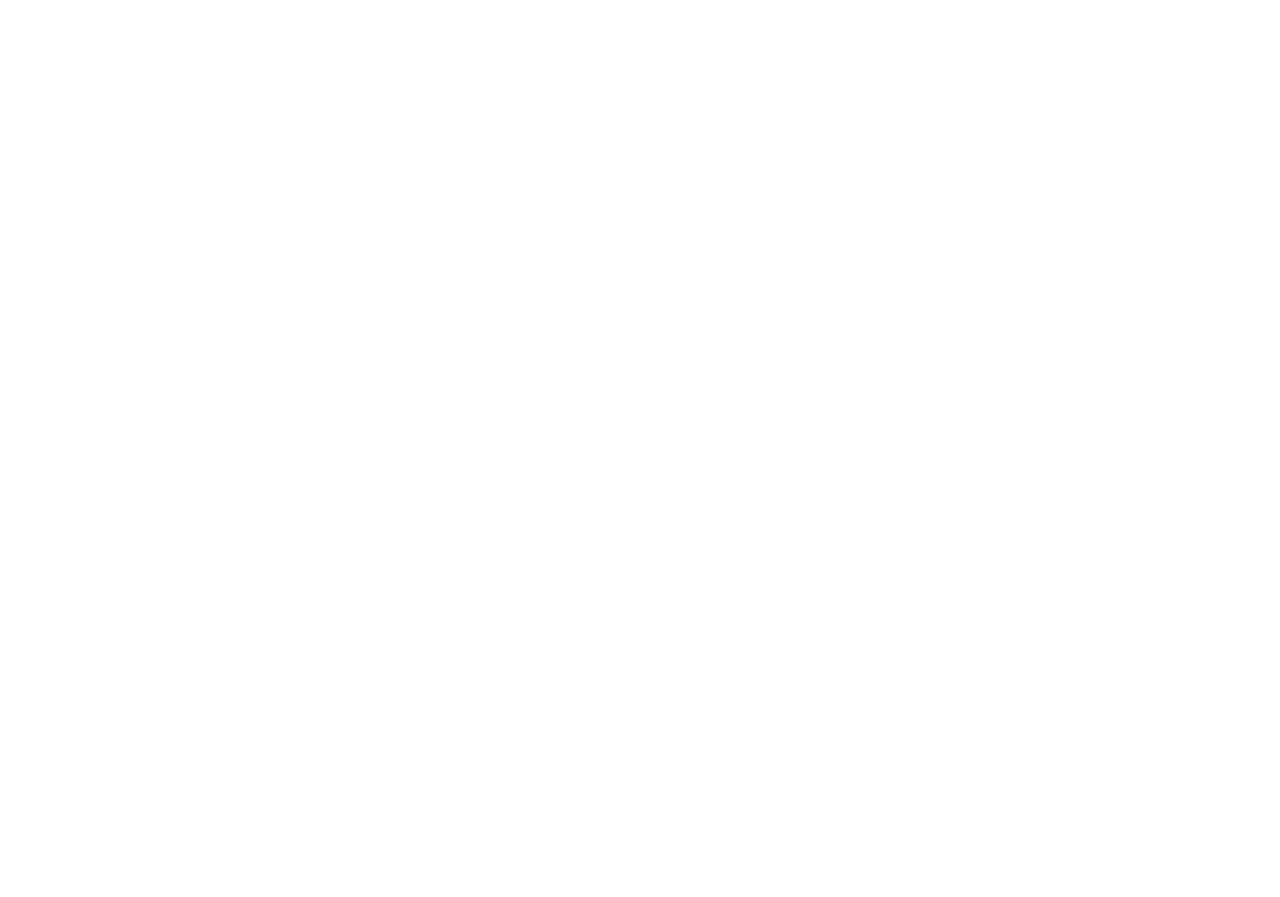
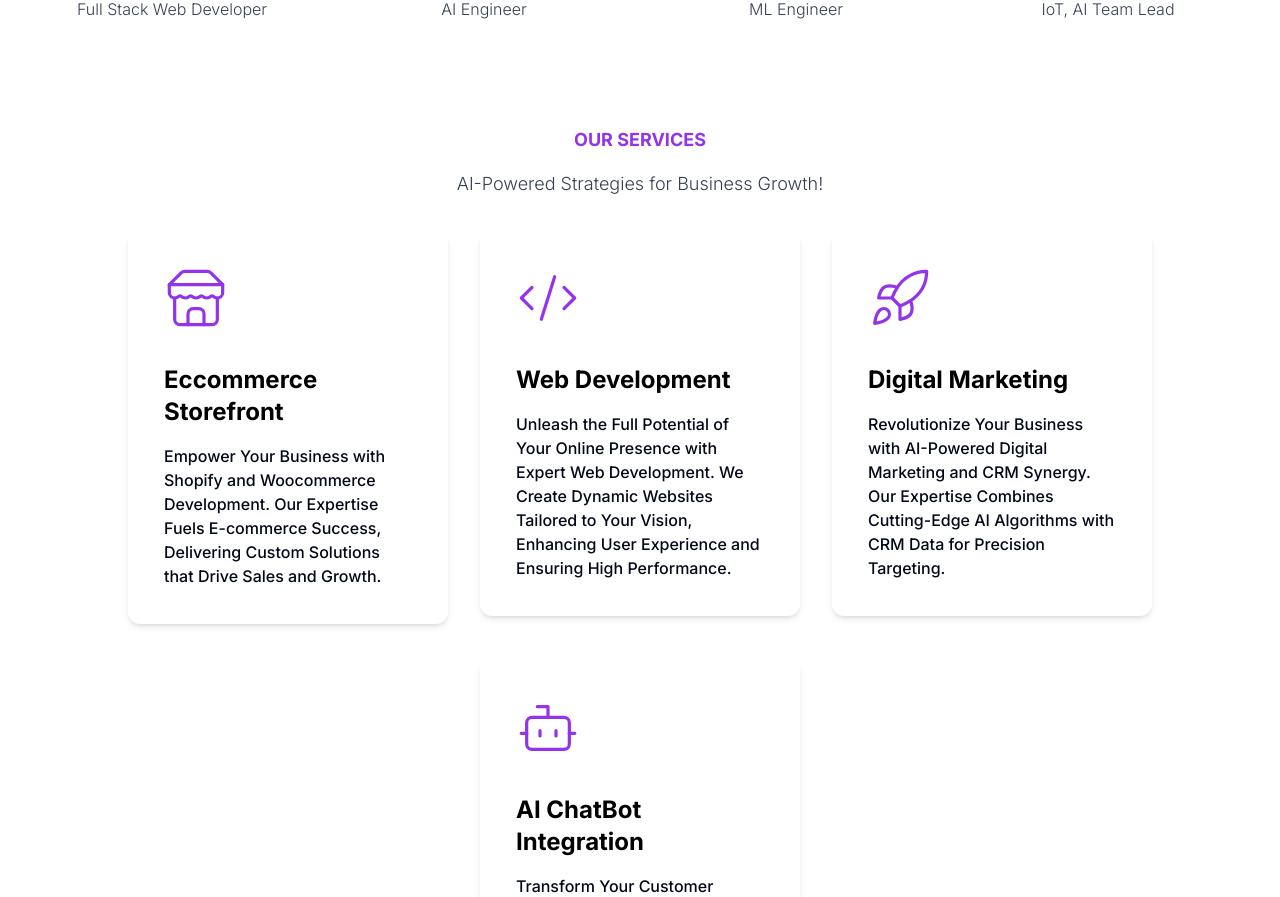
Before and after one commit to junaid-1013/begrow, a Next.js app: page / in a window 1280 px wide. Shown: the part 1900-2797 px from the top of the page. Before the commit the page ends 1982 px from the top, so only its background shows below. Built offline with nearby package versions, Linux system fonts and the light colour scheme.

Commit message:
Services Component done and some updating

```diff
--- a/src/app/page.tsx
+++ b/src/app/page.tsx
@@ -2,6 +2,7 @@
 import { Hero } from '@/components/Hero'
 import { About } from '@/components/About'
 import OurTeam from '@/components/OurTeam'
+import Services from '@/components/Services'
 
 export default function Home() {
   return (
@@ -10,6 +11,7 @@
       <Hero />
       <About/>
       <OurTeam/>
+      <Services/>
     </>
   )
 }
--- a/src/components/About.tsx
+++ b/src/components/About.tsx
@@ -43,7 +43,8 @@
                     </div>
                     <div className="w-full md:w-5/12 ml-auto mr-auto px-4">
                         <div className="md:pr-12">
-                            <h3 className="text-3xl font-semibold">AI-Powered Strategies for Business Growth!</h3>
+                            <p className="text-purple-600 text-lg font-bold mb-2">ABOUT</p>
+                            <h3 className="text-3xl font-semibold mb-2">AI-Powered Strategies for Business Growth!</h3>
                             <h4 className="text-2xl font-semibold">Best CRM/Data driven Sales</h4>
                             <p className="mt-4 text-lg leading-relaxed text-blueGray-500 text-justify">
                                 We are providing the best CRM data-driven sales approach leverages customer relationship management technology
--- a/src/components/Navbar.tsx
+++ b/src/components/Navbar.tsx
@@ -10,6 +10,7 @@
     const menus = [
         { title: "Home", path: "#home" },
         { title: "About", path: "#about" },
+        { title: "Team", path: "#team" },
         { title: "Services", path: "#services" },
         { title: "Projects", path: "#projects" },
         { title: "Blogs", path: "#blogs" },
--- a/src/components/OurTeam.tsx
+++ b/src/components/OurTeam.tsx
@@ -33,26 +33,24 @@
 const OurTeam = () => {
     return (
         <>
-            <div className="flex items-center justify-center min-h-screen bg-white pt-8">
+            <div id="team" className="flex items-center justify-center min-h-screen bg-white pt-8">
                 <div className="flex flex-col mt-8">
-                    {/* <!-- Meet the Team --> */}
+
                     <div className="container max-w-7xl px-4">
-                        {/* <!-- Section Header --> */}
                         <div className="flex flex-wrap justify-center text-center mb-24">
                             <div className="w-full lg:w-6/12 px-4">
-                                {/* <!-- Header --> */}
+                                <p className="text-purple-600 text-lg font-bold mb-4">
+                                    OUR TEAM
+                                </p>
                                 <h1 className="text-gray-900 text-4xl font-bold mb-8">
                                     Meet the Team
                                 </h1>
-
-                                {/* <!-- Description --> */}
                                 <p className="text-gray-700 text-lg font-light">
                                     With over 100 years of combined experience, we've got a well-seasoned team at the helm.
                                 </p>
                             </div>
                         </div>
 
-                        {/* <!-- Team Members --> */}
                         <div className="flex flex-wrap">
                             {members.map((member) => (
                                 <div
--- /dev/null
+++ b/src/components/Services.tsx
@@ -0,0 +1,87 @@
+import { Store, Code2, Rocket, Bot } from "lucide-react"
+
+const Services = () => {
+    return (
+        <>
+            <div id="services"  className="flex flex-wrap justify-center text-center">
+                <div className="w-full lg:w-6/12 px-4">
+                    <p className="text-purple-600 text-lg font-bold mb-4">
+                        OUR SERVICES
+                    </p>
+                    <p className="text-gray-700 text-lg font-light">
+                        AI-Powered Strategies for Business Growth!
+                    </p>
+                </div>
+            </div>
+            <div className="xl:px-28 flex flex-wrap p-8 justify-center">
+
+                <div className="w-full px-4 md:w-1/2 lg:w-1/3">
+                    <div className="mb-9 rounded-xl py-8 px-7 shadow-md transition-all hover:shadow-lg sm:p-9 lg:px-6 xl:px-9">
+                        <div className="mx-auto mb-7 inline-block">
+                            <Store strokeWidth="1.2px" className="w-16 h-16 text-purple-600" />
+                        </div>
+                        <div>
+                            <h3 className="mb-4 text-xl font-bold text-black sm:text-2xl lg:text-xl xl:text-2xl">
+                                Eccommerce Storefront
+                            </h3>
+                            <p className="text-base font-medium text-body-color">
+                                Empower Your Business with Shopify and Woocommerce Development. Our Expertise Fuels E-commerce Success, Delivering Custom Solutions that Drive Sales and Growth.
+                            </p>
+                        </div>
+                    </div>
+                </div>
+
+                <div className="w-full px-4 md:w-1/2 lg:w-1/3">
+                    <div className="mb-9 rounded-xl py-8 px-7 shadow-md transition-all hover:shadow-lg sm:p-9 lg:px-6 xl:px-9">
+                        <div className="mx-auto mb-7 inline-block">
+                            <Code2 strokeWidth="1.2px" className="w-16 h-16 text-purple-600" />
+                        </div>
+                        <div>
+                            <h3 className="mb-4 text-xl font-bold text-black sm:text-2xl lg:text-xl xl:text-2xl">
+                                Web Development
+                            </h3>
+                            <p className="text-base font-medium text-body-color">
+                                Unleash the Full Potential of Your Online Presence with Expert Web Development. We Create Dynamic Websites Tailored to Your Vision, Enhancing User Experience and Ensuring High Performance.
+                            </p>
+                        </div>
+                    </div>
+                </div>
+
+                <div className="w-full px-4 md:w-1/2 lg:w-1/3">
+                    <div className="mb-9 rounded-xl py-8 px-7 shadow-md transition-all hover:shadow-lg sm:p-9 lg:px-6 xl:px-9">
+                        <div className="mx-auto mb-7 inline-block">
+                            <Rocket strokeWidth="1.2px" className="w-16 h-16 text-purple-600" />
+                        </div>
+                        <div>
+                            <h3 className="mb-4 text-xl font-bold text-black sm:text-2xl lg:text-xl xl:text-2xl">
+                                Digital Marketing
+                            </h3>
+                            <p className="text-base font-medium text-body-color">
+                                Revolutionize Your Business with AI-Powered Digital Marketing and CRM Synergy. Our Expertise Combines Cutting-Edge AI Algorithms with CRM Data for Precision Targeting.
+                            </p>
+                        </div>
+                    </div>
+                </div>
+
+                <div className="w-full px-4 md:w-1/2 lg:w-1/3">
+                    <div className="mb-9 rounded-xl py-8 px-7 shadow-md transition-all hover:shadow-lg sm:p-9 lg:px-6 xl:px-9">
+                        <div className="mx-auto mb-7 inline-block">
+                            <Bot strokeWidth="1.2px" className="w-16 h-16 text-purple-600" />
+                        </div>
+                        <div>
+                            <h3 className="mb-4 text-xl font-bold text-black sm:text-2xl lg:text-xl xl:text-2xl">
+                                AI ChatBot Integration
+                            </h3>
+                            <p className="text-base font-medium text-body-color">
+                                Transform Your Customer Support with OpenAI-Powered AI Chatbots. Our AI Chatbot Solutions Enhance User Engagement, Streamline Queries, and NLP Langchain Model Integration.
+                            </p>
+                        </div>
+                    </div>
+                </div>
+
+            </div>
+        </>
+    )
+}
+
+export default Services
```
